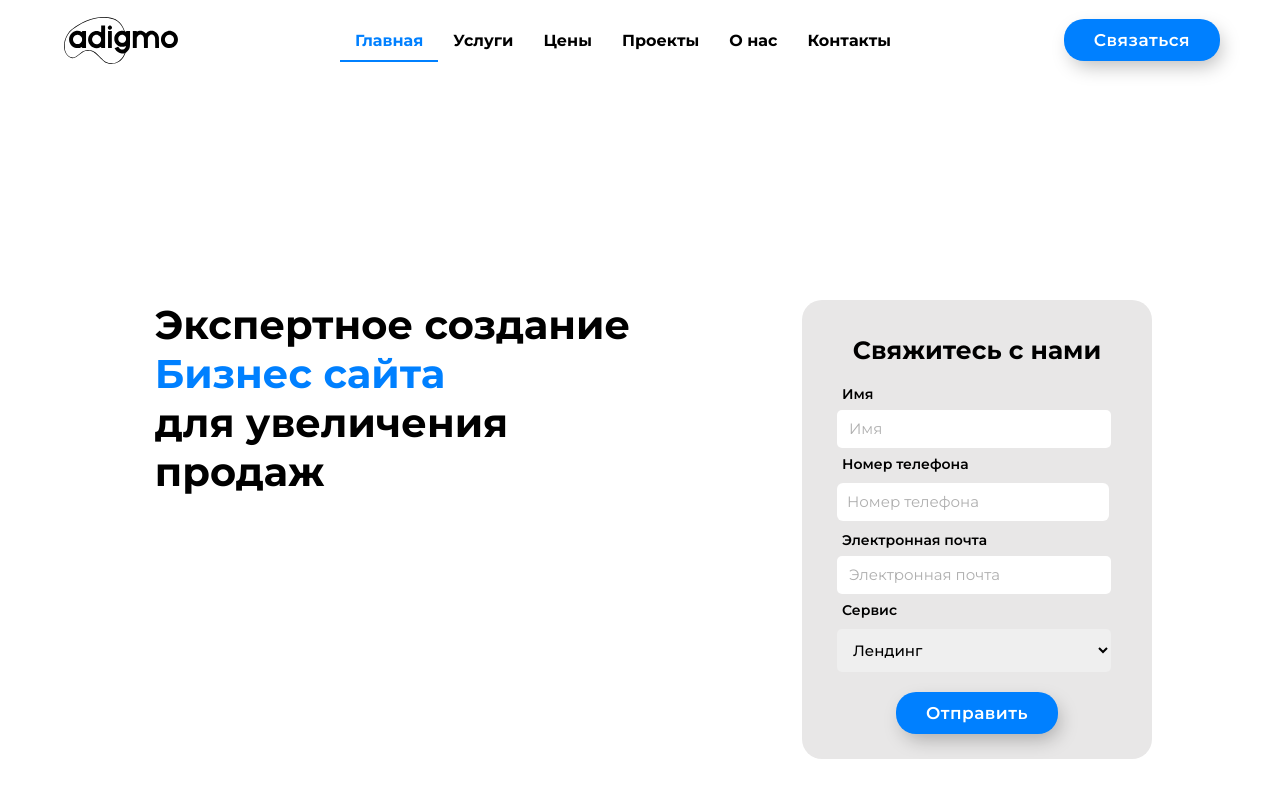
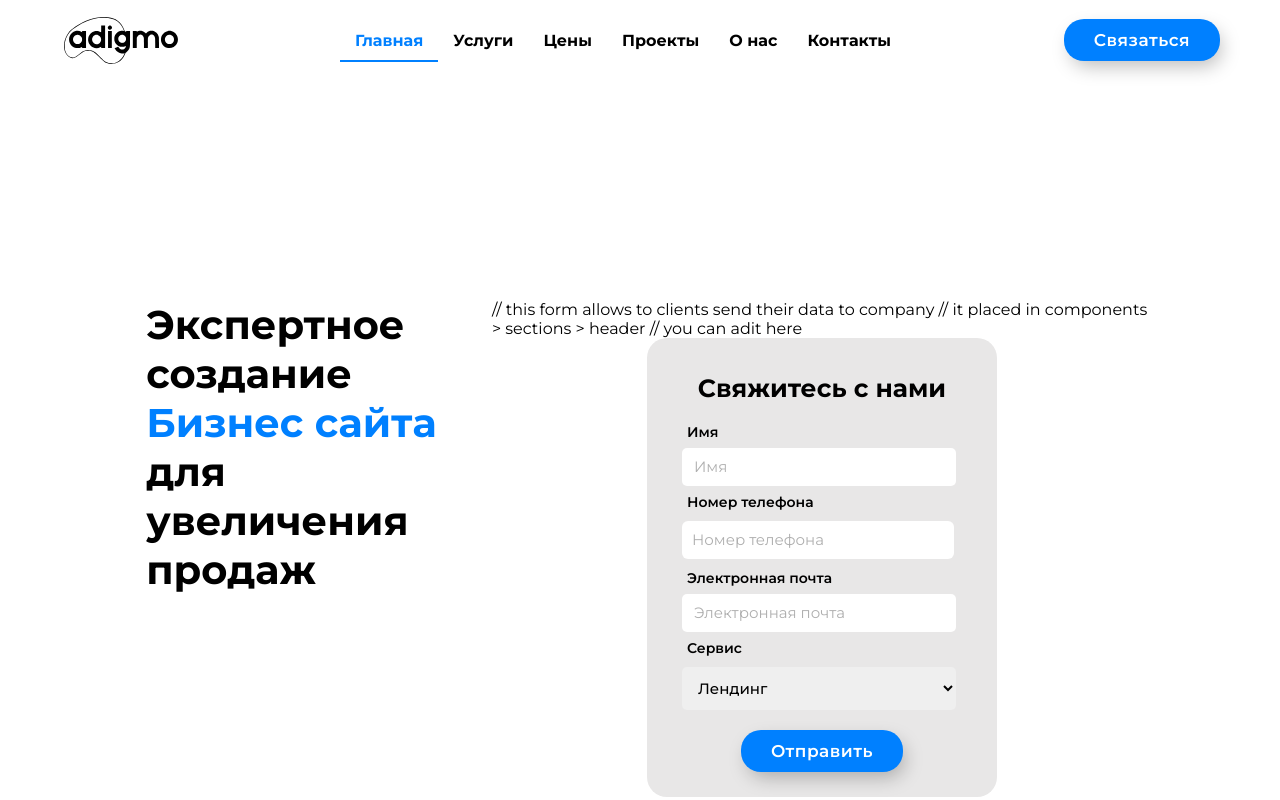
Before and after one commit to Mirzayevsky/Adigmo, a React (Create React App) app: page / in a window 1280 px wide. Shown: the top 800 px of the page. Built offline with nearby package versions, Linux system fonts and the light colour scheme.

Commit message:
Update index.jsx
Header update

```diff
--- a/src/components/Sections/header/index.jsx
+++ b/src/components/Sections/header/index.jsx
@@ -22,7 +22,10 @@ import {
   MobileBtn,
 } from "./styles";
 const Header = () => {
+  // don't  edit this code
   const [popUp, setPopUp] = useState(false);
+
+  //  you can edit this code and it connected with form below
   const [state, setState] = useState({
     name: "",
     number:"",
@@ -77,6 +80,7 @@ const Header = () => {
     return errors;
   };
 
+
   return (
     <Wrapper id={"home"}>
       {popUp ? <PopUp popUp={popUp}  setPopUp={setPopUp} /> : ""}
@@ -108,6 +112,11 @@ const Header = () => {
         </LeftSide>
 
         <RightSide>
+
+          // this form allows to clients send their data to company
+          // it placed in components > sections > header
+          // you can adit here
+
           <Form onSubmit={handleSubmit}>
             <FormContainer>
               <FormTitle> Свяжитесь с нами</FormTitle>
@@ -154,6 +163,9 @@ const Header = () => {
             </FormContainer>
             <Button> Отправить </Button>
           </Form>
+
+
+
         </RightSide>
       </Container>
     </Wrapper>
```
